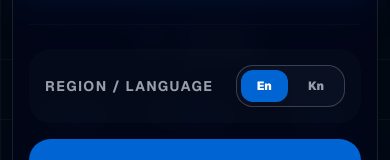
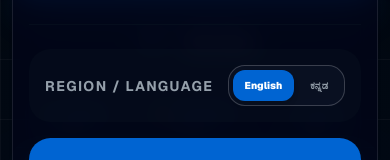
Before and after one commit to yogeesh-s/hospital_landing, a Next.js app: page /en in a window 390 px wide. Both pictures are taken after a click on the button 345 px from the left and 44 px from the top of the page. Shown: the part 361-521 px from the top of the page. Built offline with nearby package versions, Linux system fonts and the light colour scheme.

Commit message:
fix: update mobile menu language toggle labels

```diff
--- a/src/components/shared/Navbar.tsx
+++ b/src/components/shared/Navbar.tsx
@@ -165,11 +165,11 @@ export function Navbar({ lang, dict }: NavbarProps) {
                         key={locale}
                         href={redirectedPathname(locale)}
                         className={cn(
-                          "px-4 py-2 text-xs font-black rounded-lg transition-all capitalize",
+                          "px-3 py-2 text-[10px] font-black rounded-lg transition-all",
                           lang === locale ? "bg-royal-cobalt text-white shadow-md" : "text-muted-foreground hover:text-foreground"
                         )}
                       >
-                        {locale}
+                        {locale === 'en' ? 'English' : 'ಕನ್ನಡ'}
                       </Link>
                     ))}
                   </div>
```
